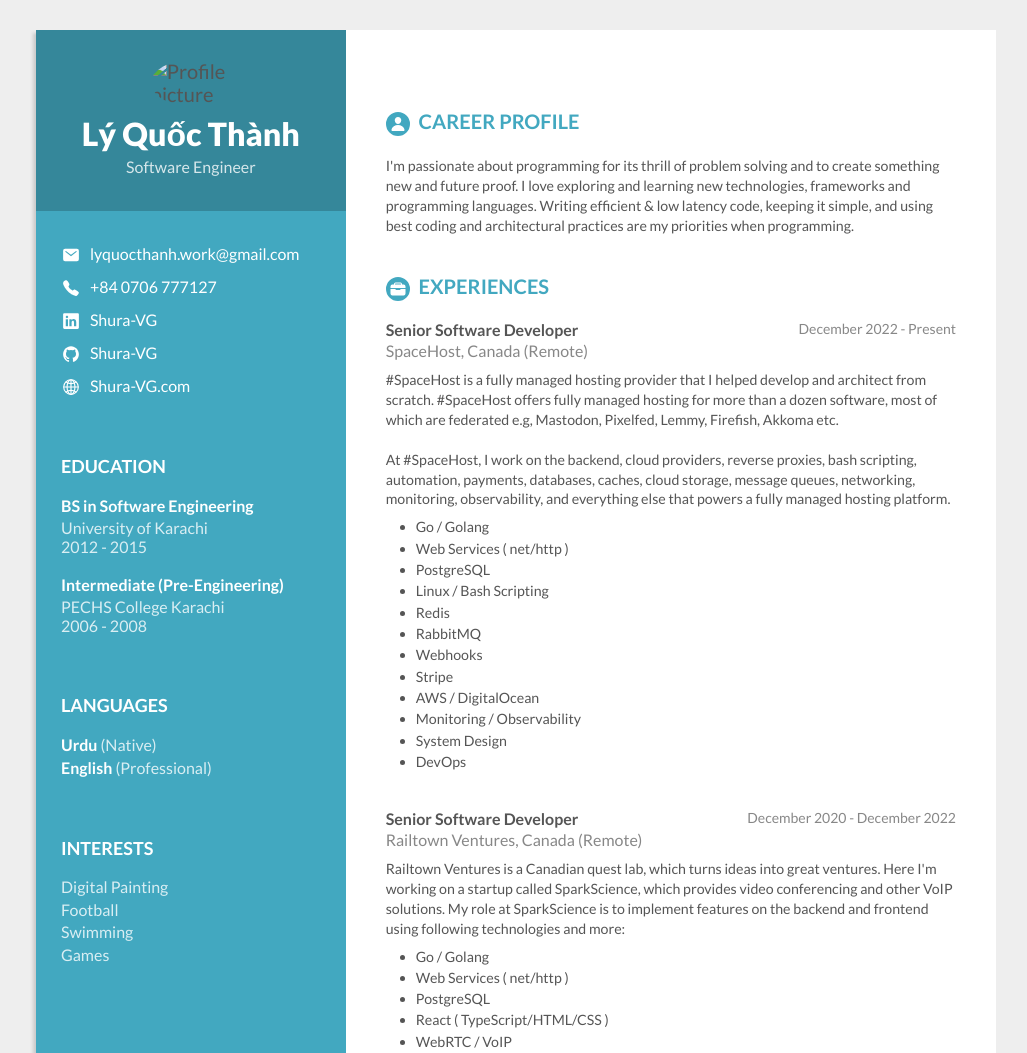
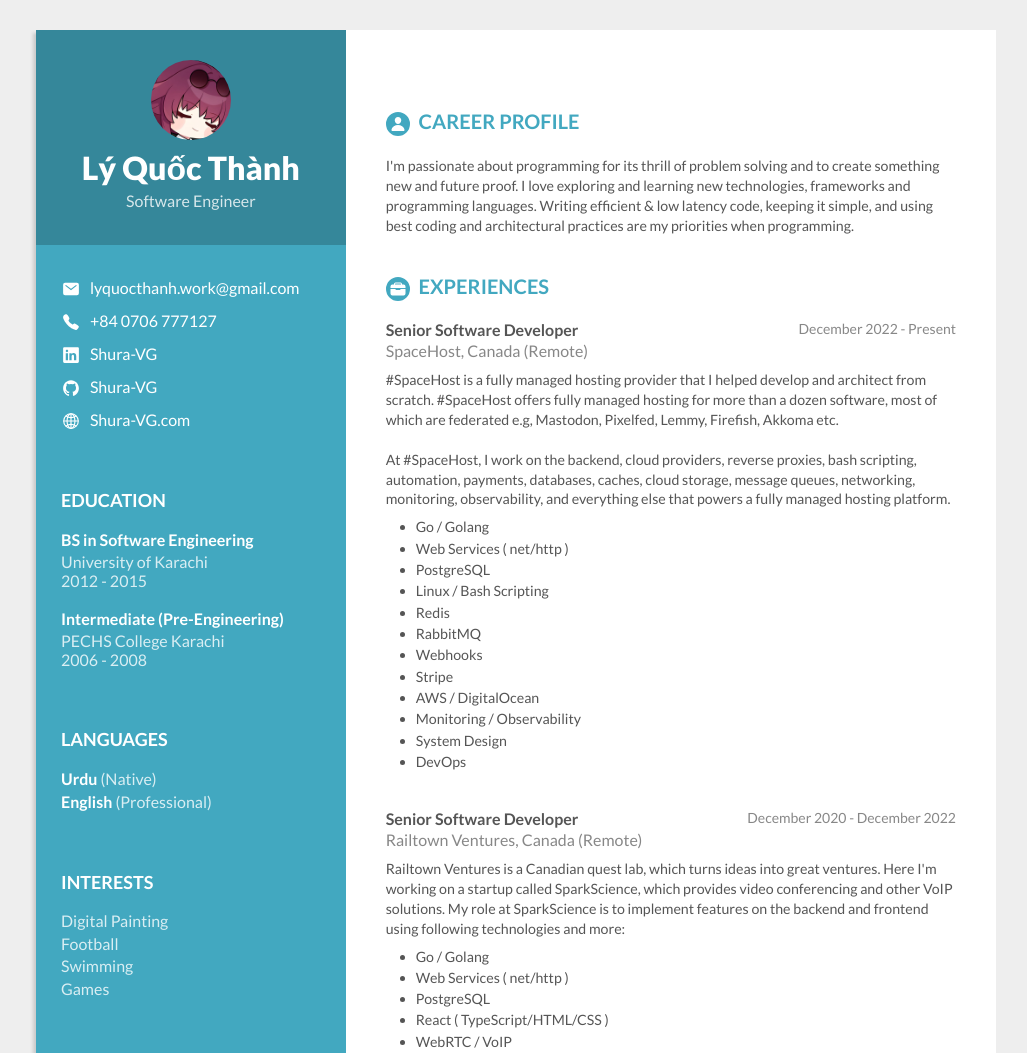
Before and after one commit to Shura-VG/Shura-VG.github.io, a plain HTML site: page index.html in a window 1280 px wide. Shown: the top 1053 px of the page, without its empty margins (124-1151 px from the left). Drawn offline with nearby package versions, Linux system fonts and the light colour scheme.

Commit message:
Update index.html

```diff
--- a/index.html
+++ b/index.html
@@ -23,7 +23,7 @@
 
             <div class="col span-1-of-3 personal">
                 <div class="personal-header">
-                    <img src="resources/img/kafka.jfif" alt="Profile picture">
+                    <img src="resources/img/kafka.jpg" alt="Profile picture">
                     <h1>Lý Quốc Thành</h1>
                     <p>Software Engineer</p>
                 </div>
```
